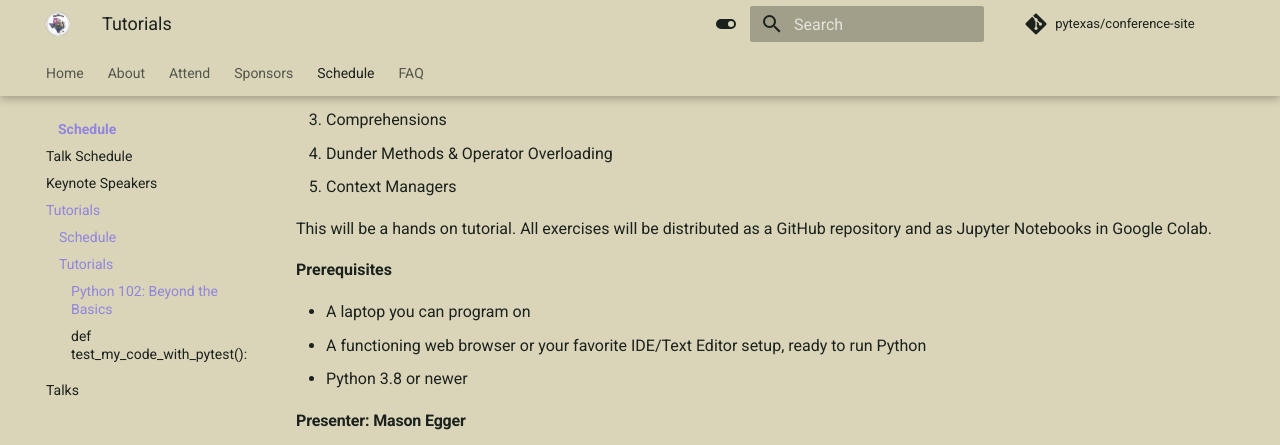
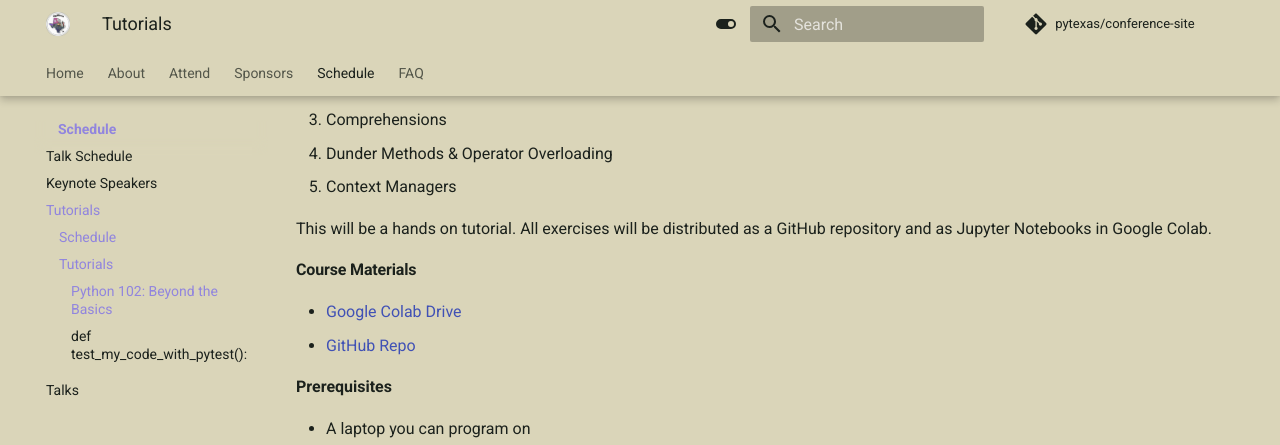
Before and after one commit to pytexas/2024, an MkDocs documentation site: the page built from docs/schedule/tutorials.md, in a window 1280 px wide and 900 px high, scrolled down 780 px, cut to the strip 0-445 px from the top of the window. Built offline with MkDocs 1.6.1 and Material for MkDocs 9.7.7, drawn with Linux system fonts in a browser that asks for light colours; comment, search, counter and statistics services are not loaded.

Commit message:
adding tutorial content links

```diff
--- a/docs/schedule/tutorials.md
+++ b/docs/schedule/tutorials.md
@@ -33,6 +33,11 @@ features that make Python _pythonic_. Specifically, you will learn about:
 
 This will be a hands on tutorial. All exercises will be distributed as a GitHub
 repository and as Jupyter Notebooks in Google Colab.
+
+#### Course Materials
+
+* [Google Colab Drive](https://drive.google.com/drive/u/0/folders/1GQGgucy2lomEbEXRdxozWiBI9xpqE5DD)
+* [GitHub Repo](https://github.com/MasonEgger-Edu/python-102)
 
 **Prerequisites**
 
```
